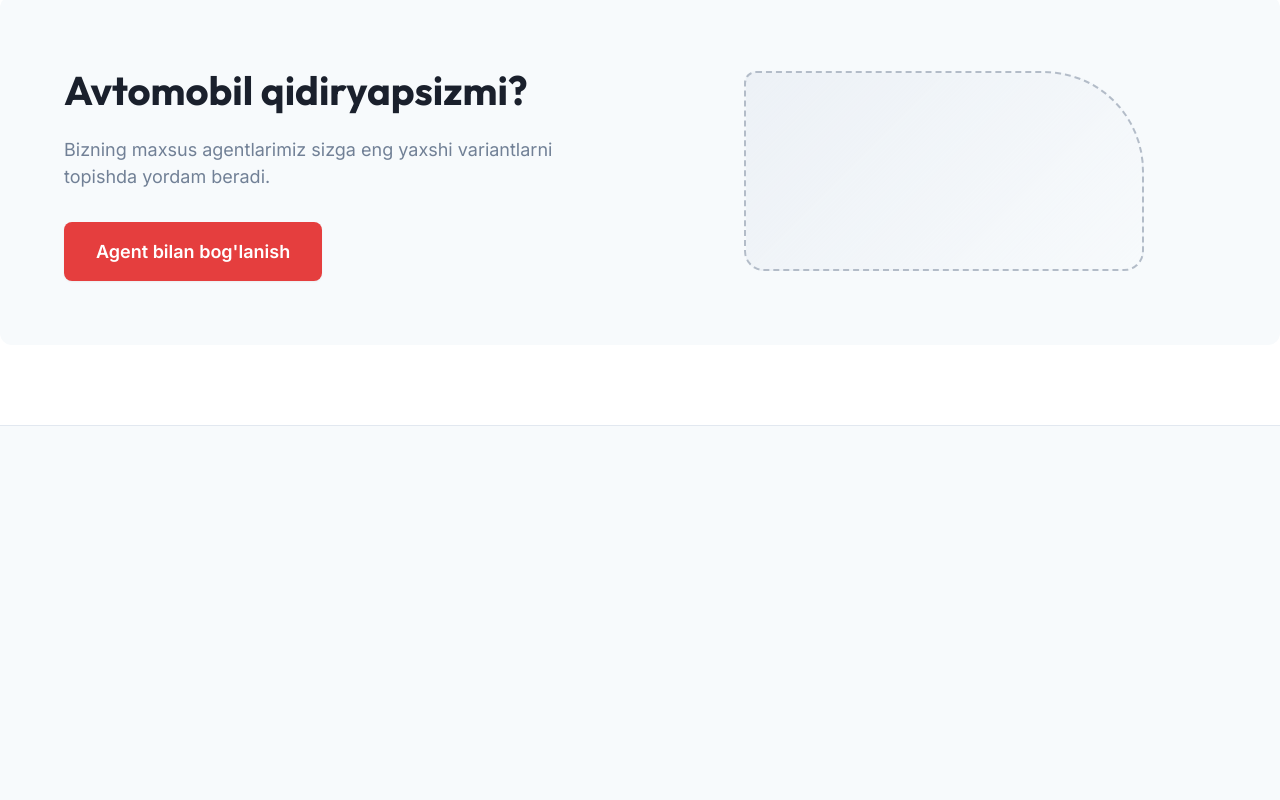
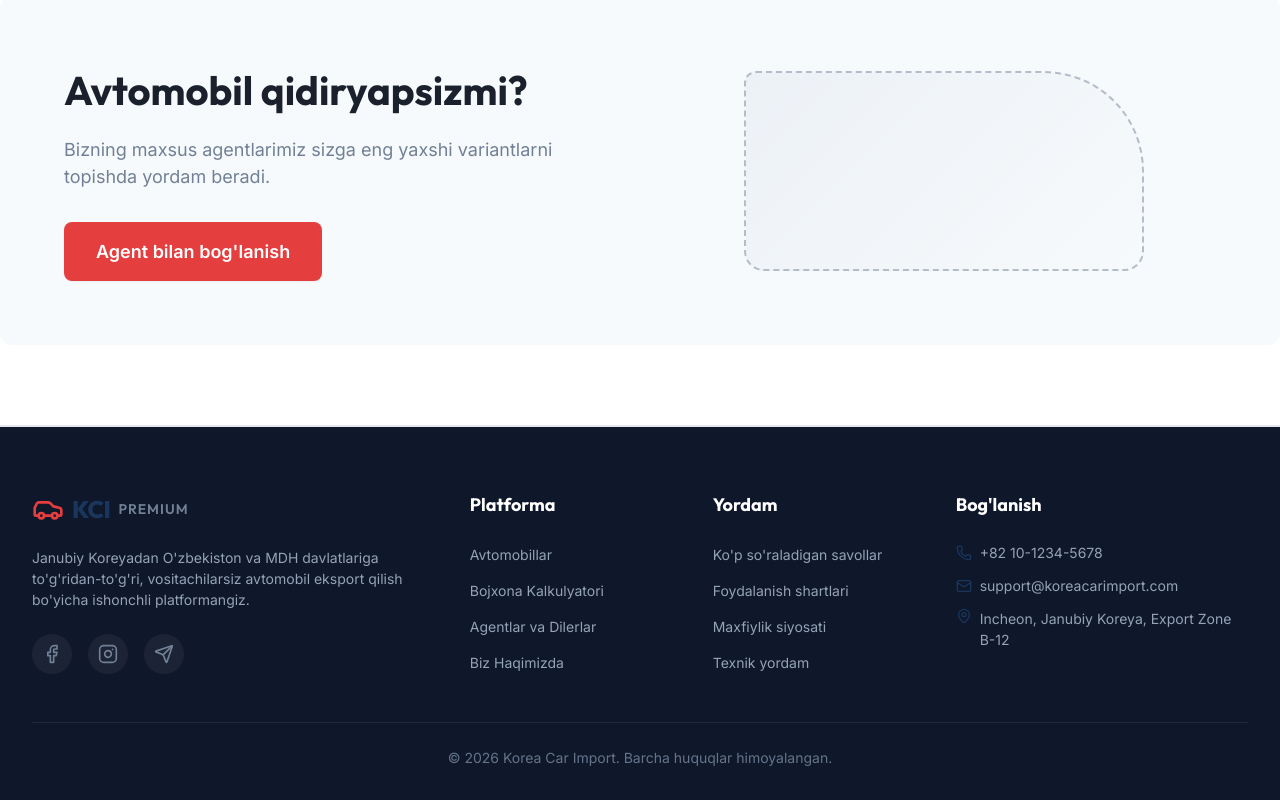
Before and after one commit to gayratjon-02/korea-export-car, a Next.js app in the folder apps/web/: page / in a window 1280 px wide. Shown: the part 1498-2298 px from the top of the page. Before the commit the page ends 1924 px from the top, so only its background shows below. Built offline with nearby package versions, Linux system fonts and the light colour scheme.

Commit message:
fix UI layout utilities and add Footer component

```diff
--- a/apps/web/src/app/globals.css
+++ b/apps/web/src/app/globals.css
@@ -159,3 +159,93 @@ input, select, textarea {
   border-color: var(--text-muted);
   background-color: rgba(0, 0, 0, 0.05);
 }
+
+/* Layout Utilities */
+.flex { display: flex; }
+.flex-col { display: flex; flex-direction: column; }
+.items-center { align-items: center; }
+.items-start { align-items: flex-start; }
+.justify-center { justify-content: center; }
+.justify-between { justify-content: space-between; }
+.gap-1 { gap: 0.25rem; }
+.gap-2 { gap: 0.5rem; }
+.gap-3 { gap: 0.75rem; }
+.gap-4 { gap: 1rem; }
+.gap-6 { gap: 1.5rem; }
+
+/* Spacing */
+.p-4 { padding: 1rem; }
+.p-6 { padding: 1.5rem; }
+.p-8 { padding: 2rem; }
+.p-12 { padding: 3rem; }
+.py-2 { padding-top: 0.5rem; padding-bottom: 0.5rem; }
+.py-4 { padding-top: 1rem; padding-bottom: 1rem; }
+.py-8 { padding-top: 2rem; padding-bottom: 2rem; }
+.py-12 { padding-top: 3rem; padding-bottom: 3rem; }
+.px-2 { padding-left: 0.5rem; padding-right: 0.5rem; }
+.px-4 { padding-left: 1rem; padding-right: 1rem; }
+.pt-6 { padding-top: 1.5rem; }
+.pb-2 { padding-bottom: 0.5rem; }
+.pb-4 { padding-bottom: 1rem; }
+.m-0 { margin: 0; }
+.mt-2 { margin-top: 0.5rem; }
+.mt-4 { margin-top: 1rem; }
+.mt-6 { margin-top: 1.5rem; }
+.mt-12 { margin-top: 3rem; }
+.mb-1 { margin-bottom: 0.25rem; }
+.mb-2 { margin-bottom: 0.5rem; }
+.mb-4 { margin-bottom: 1rem; }
+.mb-6 { margin-bottom: 1.5rem; }
+.mx-auto { margin-left: auto; margin-right: auto; }
+
+/* Typography */
+.text-center { text-align: center; }
+.text-left { text-align: left; }
+.text-white { color: white; }
+.text-primary { color: var(--primary); }
+.text-accent { color: var(--accent); }
+.text-muted { color: var(--text-muted); }
+.text-gray-200 { color: #e2e8f0; }
+.text-gray-300 { color: #cbd5e1; }
+.text-gray-400 { color: #94a3b8; }
+.text-gray-500 { color: #64748b; }
+.text-gray-600 { color: #475569; }
+
+.text-xs { font-size: 0.75rem; }
+.text-sm { font-size: 0.875rem; }
+.text-base { font-size: 1rem; }
+.text-lg { font-size: 1.125rem; }
+.text-xl { font-size: 1.25rem; }
+.text-2xl { font-size: 1.5rem; }
+.text-3xl { font-size: 1.875rem; }
+.text-4xl { font-size: 2.25rem; }
+
+.font-bold { font-weight: 700; }
+.font-semibold { font-weight: 600; }
+.font-extrabold { font-weight: 800; }
+
+.tracking-wider { letter-spacing: 0.05em; }
+.uppercase { text-transform: uppercase; }
+
+/* Backgrounds & Borders */
+.bg-primary { background-color: var(--primary); }
+.bg-gray-50 { background-color: var(--bg-main); }
+.bg-blue-50 { background-color: rgba(59, 130, 246, 0.05); }
+.bg-blue-100 { background-color: rgba(59, 130, 246, 0.1); }
+.border-b { border-bottom: 1px solid var(--border); }
+.border-t { border-top: 1px solid var(--border); }
+.border-gray-100 { border-color: var(--border); }
+.border-blue-100 { border-color: rgba(59, 130, 246, 0.2); }
+.rounded { border-radius: var(--radius-sm); }
+.rounded-md { border-radius: var(--radius-md); }
+.rounded-lg { border-radius: var(--radius-lg); }
+
+/* Layout Elements */
+.w-full { width: 100%; }
+.max-w-sm { max-width: 24rem; }
+.max-w-2xl { max-width: 42rem; }
+.shrink-0 { flex-shrink: 0; }
+.overflow-hidden { overflow: hidden; }
+.block { display: block; }
+.relative { position: relative; }
+.absolute { position: absolute; }
--- a/apps/web/src/app/layout.tsx
+++ b/apps/web/src/app/layout.tsx
@@ -1,10 +1,11 @@
 import type { Metadata } from 'next';
 import './globals.css';
-import Header from '../components/layout/Header';
+import Header from '@/components/layout/Header';
+import Footer from '@/components/layout/Footer';
 
 export const metadata: Metadata = {
-  title: 'Korea Car Import | Premium Auto Exports to Central Asia',
-  description: 'Import premium cars from South Korea to Uzbekistan, Kazakhstan, Russia, and UAE. Direct access to dealer auctions, transparent pricing, and seamless shipping.',
+  title: 'Korea Car Import | Premium Auto',
+  description: 'Janubiy Koreyadan premium avtomobillarni import qilish portali',
 };
 
 export default function RootLayout({
@@ -17,6 +18,7 @@ export default function RootLayout({
       <body>
         <Header />
         <main>{children}</main>
+        <Footer />
       </body>
     </html>
   );
--- /dev/null
+++ b/apps/web/src/components/layout/Footer.css
@@ -0,0 +1,81 @@
+.footer {
+  background-color: #0f172a; /* Very dark blue/black */
+  color: white;
+  padding-top: 4rem;
+  padding-bottom: 2rem;
+  border-top: 1px solid var(--border);
+}
+
+.footer-grid {
+  display: grid;
+  grid-template-columns: 1fr;
+  gap: 3rem;
+}
+
+@media (min-width: 640px) {
+  .footer-grid {
+    grid-template-columns: repeat(2, 1fr);
+  }
+}
+
+@media (min-width: 1024px) {
+  .footer-grid {
+    grid-template-columns: 2fr 1fr 1fr 1.5fr;
+  }
+}
+
+.footer-brand .logo {
+  display: inline-flex;
+  align-items: center;
+  gap: 0.5rem;
+  color: white;
+  text-decoration: none;
+}
+
+.social-link {
+  display: flex;
+  align-items: center;
+  justify-content: center;
+  width: 40px;
+  height: 40px;
+  border-radius: var(--radius-full);
+  background-color: rgba(255, 255, 255, 0.05);
+  color: var(--text-muted);
+  transition: all 0.2s;
+}
+
+.social-link:hover {
+  background-color: var(--primary);
+  color: white;
+  transform: translateY(-2px);
+}
+
+.footer-title {
+  font-size: 1.125rem;
+  font-weight: 700;
+  margin-bottom: 1.5rem;
+  color: white;
+}
+
+.footer-links ul {
+  list-style: none;
+  padding: 0;
+  margin: 0;
+  display: flex;
+  flex-direction: column;
+  gap: 0.75rem;
+}
+
+.footer-links a {
+  color: #94a3b8;
+  font-size: 0.875rem;
+  transition: color 0.2s;
+}
+
+.footer-links a:hover {
+  color: white;
+}
+
+.border-gray-800 {
+  border-color: #1e293b;
+}
--- /dev/null
+++ b/apps/web/src/components/layout/Footer.tsx
@@ -0,0 +1,71 @@
+import Link from 'next/link';
+import { Car, Mail, Phone, MapPin, Facebook, Instagram, Send } from 'lucide-react';
+import './Footer.css';
+
+export default function Footer() {
+  return (
+    <footer className="footer">
+      <div className="container">
+        <div className="footer-grid">
+          <div className="footer-brand">
+            <Link href="/" className="logo">
+              <Car size={32} className="logo-icon" />
+              <span className="logo-text">KCI</span>
+              <span className="logo-subtext text-gray-400">Premium</span>
+            </Link>
+            <p className="mt-4 text-sm text-gray-400">
+              Janubiy Koreyadan O'zbekiston va MDH davlatlariga to'g'ridan-to'g'ri, vositachilarsiz avtomobil eksport qilish bo'yicha ishonchli platformangiz.
+            </p>
+            <div className="social-links mt-6 flex gap-4">
+              <a href="#" aria-label="Facebook" className="social-link"><Facebook size={20} /></a>
+              <a href="#" aria-label="Instagram" className="social-link"><Instagram size={20} /></a>
+              <a href="#" aria-label="Telegram" className="social-link"><Send size={20} /></a>
+            </div>
+          </div>
+
+          <div className="footer-links">
+            <h3 className="footer-title">Platforma</h3>
+            <ul>
+              <li><Link href="/catalog">Avtomobillar</Link></li>
+              <li><Link href="/calculator">Bojxona Kalkulyatori</Link></li>
+              <li><Link href="/agents">Agentlar va Dilerlar</Link></li>
+              <li><Link href="/about">Biz Haqimizda</Link></li>
+            </ul>
+          </div>
+
+          <div className="footer-links">
+            <h3 className="footer-title">Yordam</h3>
+            <ul>
+              <li><Link href="/faq">Ko'p so'raladigan savollar</Link></li>
+              <li><Link href="/terms">Foydalanish shartlari</Link></li>
+              <li><Link href="/privacy">Maxfiylik siyosati</Link></li>
+              <li><Link href="/support">Texnik yordam</Link></li>
+            </ul>
+          </div>
+
+          <div className="footer-contact">
+            <h3 className="footer-title">Bog'lanish</h3>
+            <div className="contact-info flex flex-col gap-3 text-sm text-gray-400">
+              <div className="flex items-center gap-2">
+                <Phone size={16} className="text-primary" />
+                <span>+82 10-1234-5678</span>
+              </div>
+              <div className="flex items-center gap-2">
+                <Mail size={16} className="text-primary" />
+                <span>support@koreacarimport.com</span>
+              </div>
+              <div className="flex items-start gap-2">
+                <MapPin size={16} className="text-primary shrink-0 mt-1" />
+                <span>Incheon, Janubiy Koreya, Export Zone B-12</span>
+              </div>
+            </div>
+          </div>
+        </div>
+
+        <div className="footer-bottom mt-12 pt-6 border-t border-gray-800 text-center text-sm text-gray-500">
+          <p>&copy; {new Date().getFullYear()} Korea Car Import. Barcha huquqlar himoyalangan.</p>
+        </div>
+      </div>
+    </footer>
+  );
+}
```
